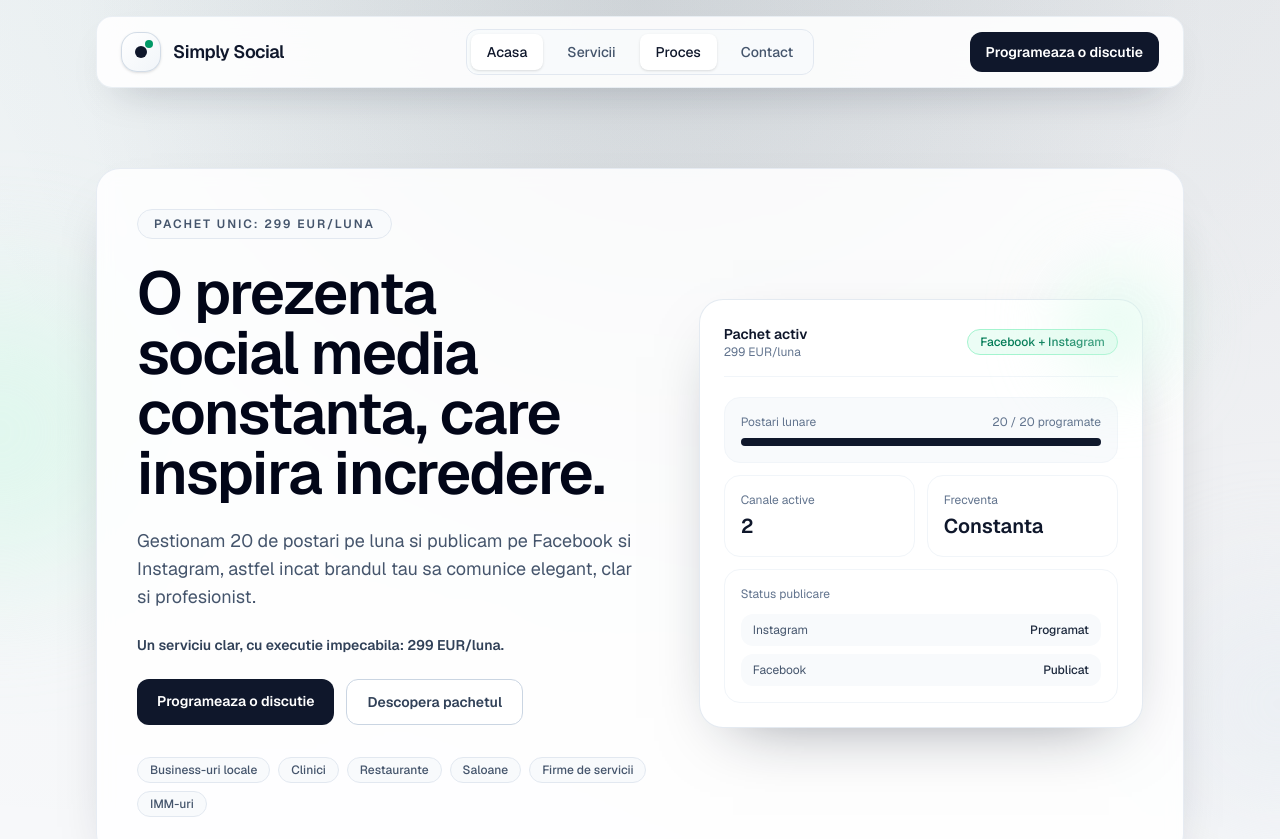
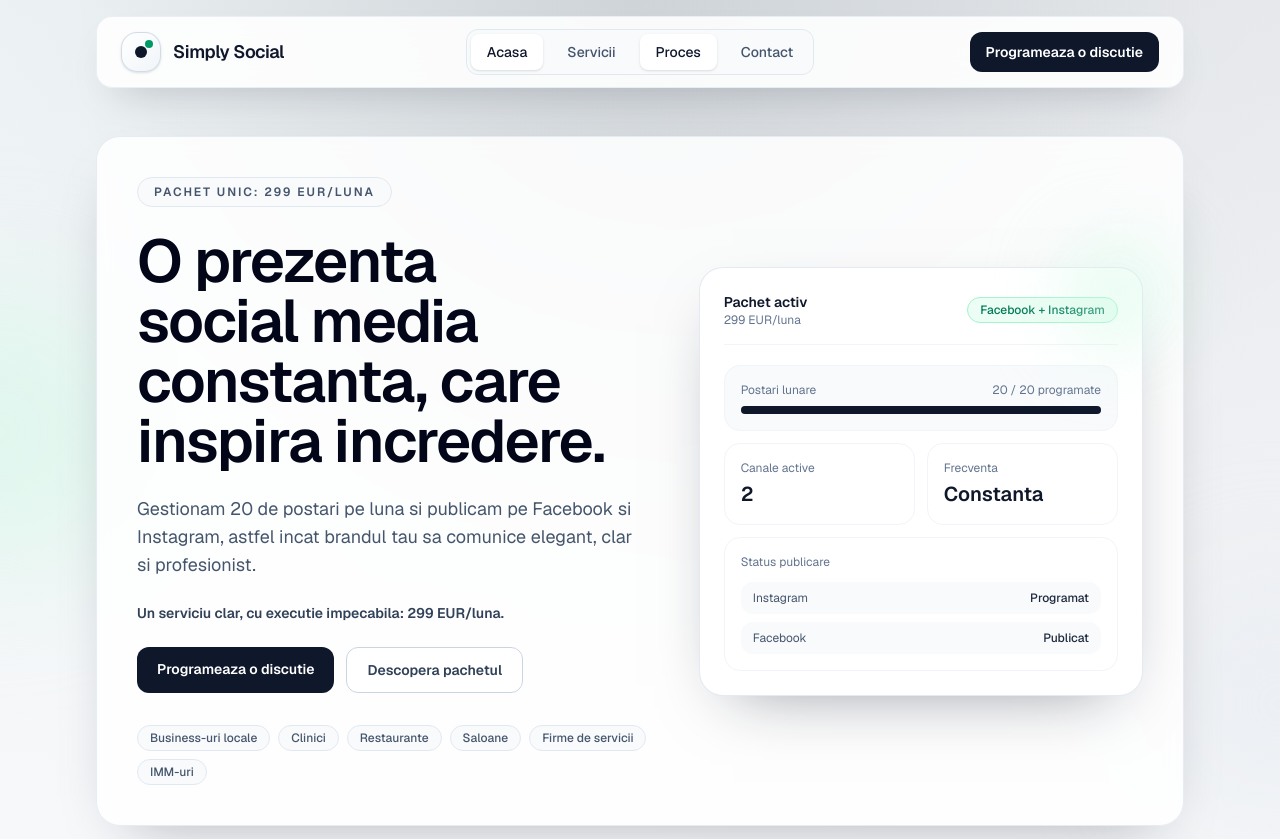
Before and after one commit to SorinMartin/simply-social-site, a Next.js app: page / in a window 1280 px wide. Shown: the top 839 px of the page. Built offline with nearby package versions, Linux system fonts and the light colour scheme.

Commit message:
Reduce spacing between header and hero

```diff
--- a/src/components/SiteFrame.tsx
+++ b/src/components/SiteFrame.tsx
@@ -15,7 +15,7 @@ export function SiteFrame({ children, pathname = "/" }: SiteFrameProps) {
 
       <Header pathname={pathname} />
 
-      <main className="pb-4 pt-32 sm:pt-36">{children}</main>
+      <main className="pb-4 pt-24 sm:pt-28">{children}</main>
 
       <Footer />
     </div>
```
